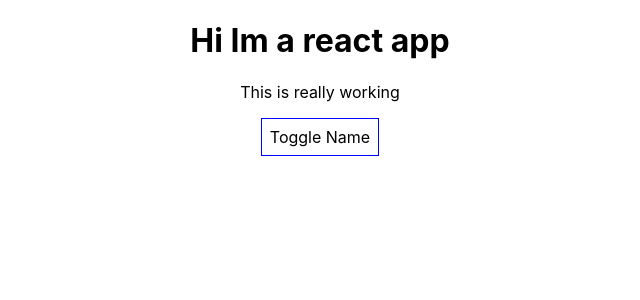
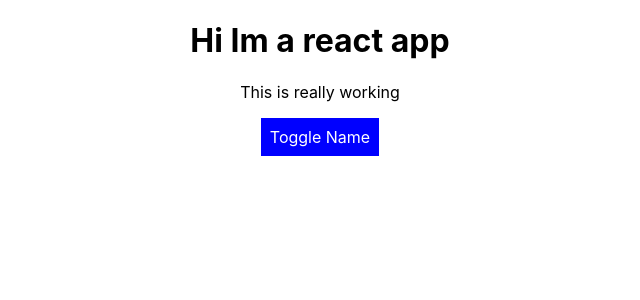
Before and after one commit to Hayden-Neilson/Reacty, a React (Create React App) app: page / in a window 1280 px wide. Shown: the top 300 px of the page, without its empty margins (320-960 px from the left). Built offline with nearby package versions, Linux system fonts and the light colour scheme.

Commit message:
added some colors

```diff
--- a/src/App.js
+++ b/src/App.js
@@ -55,7 +55,8 @@ class App extends Component {
 
   render() {
     const style = {
-      backgroundColor: "white",
+      backgroundColor: "blue",
+      color: "white",
       font: "inherit",
       border: "1px solid blue",
       padding: "8px",
@@ -80,6 +81,7 @@ class App extends Component {
           })}
         </div>
       );
+      style.backgroundColor = "red";
     }
 
     return (
```
